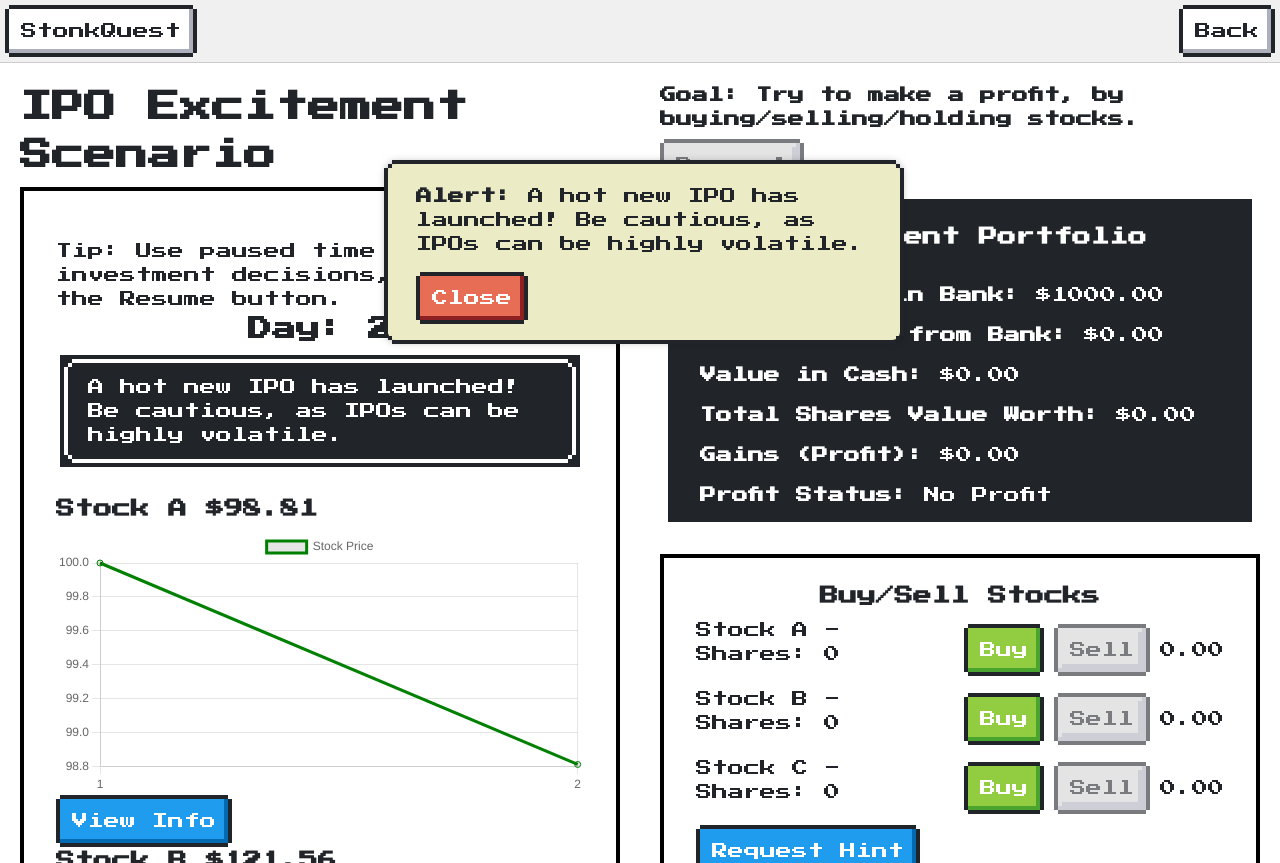
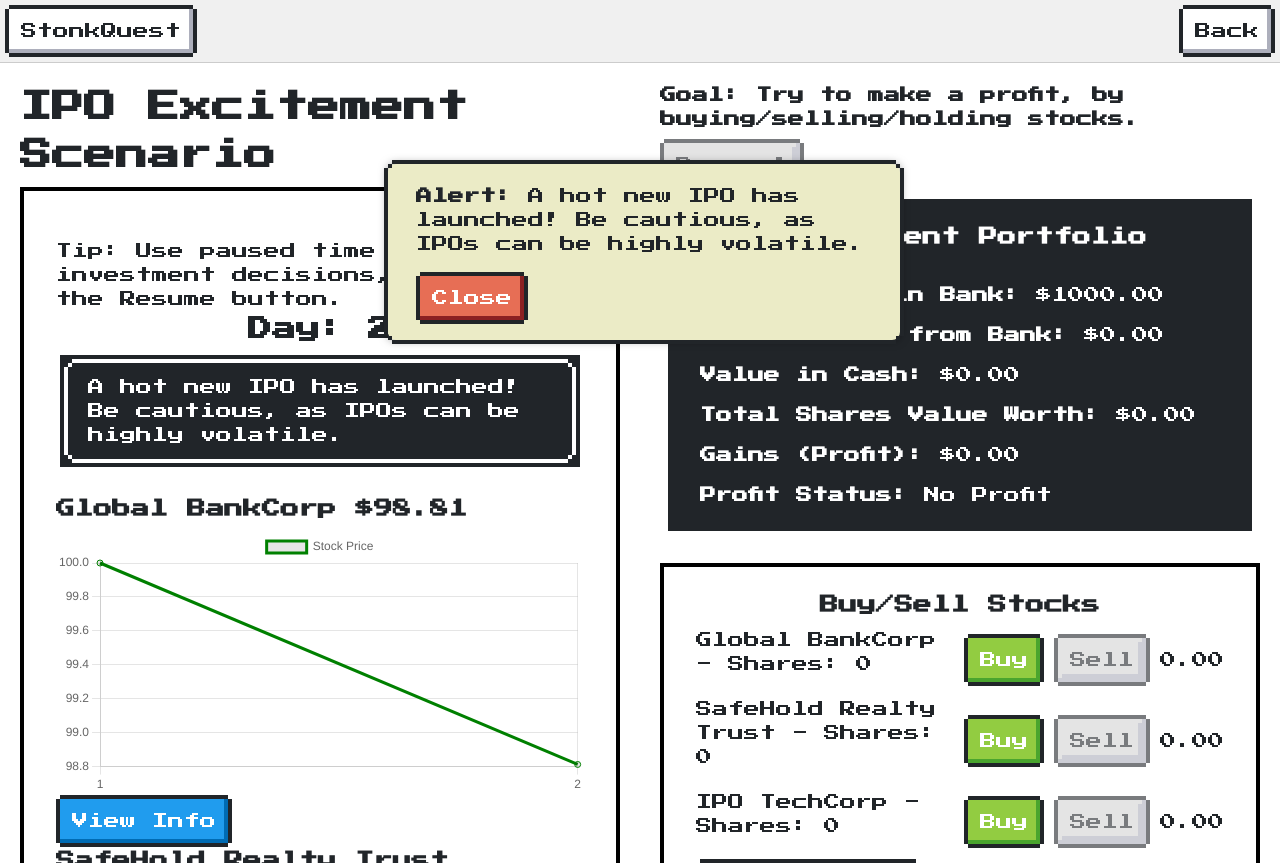
Before and after one commit to aditikilledar/StonksQuest, a React (Create React App) app in the folder my-stonks/: page /ipo-scenario in a window 1280 px wide. Built offline with nearby package versions, Linux system fonts and the light colour scheme.

Commit message:
changing stock names

```diff
--- a/my-stonks/src/scenarios/IpoScenario.tsx
+++ b/my-stonks/src/scenarios/IpoScenario.tsx
@@ -92,7 +92,7 @@ const IPOScenario: React.FC = () => {
         }
     ];
 
-    const stockSymbols = ["Stock A", "Stock B", "Stock C"];
+    const stockSymbols = ["Global BankCorp", "SafeHold Realty Trust", "IPO TechCorp"];
 
     const [buyCounts, setBuyCounts] = useState<number[]>(stockSymbols.map(() => 0));
     const [sellCounts, setSellCounts] = useState<number[]>(stockSymbols.map(() => 0));
```
